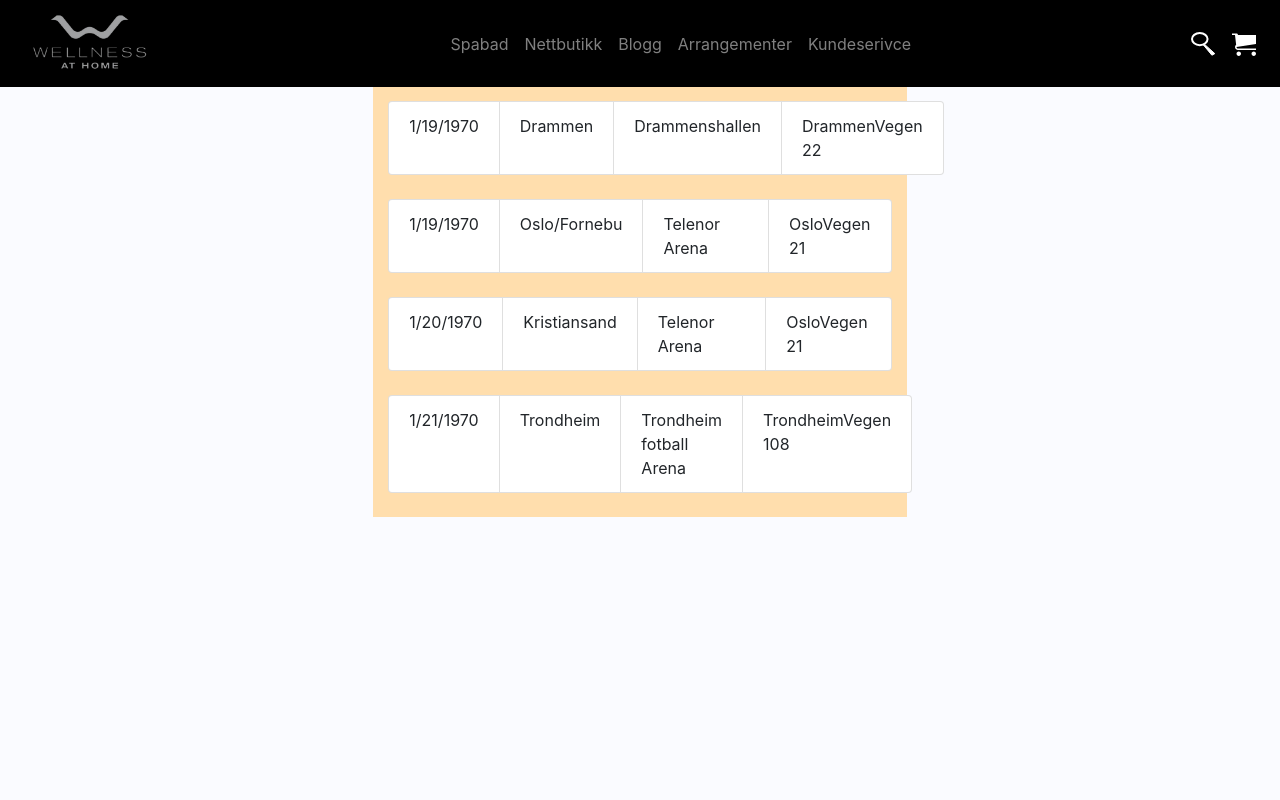
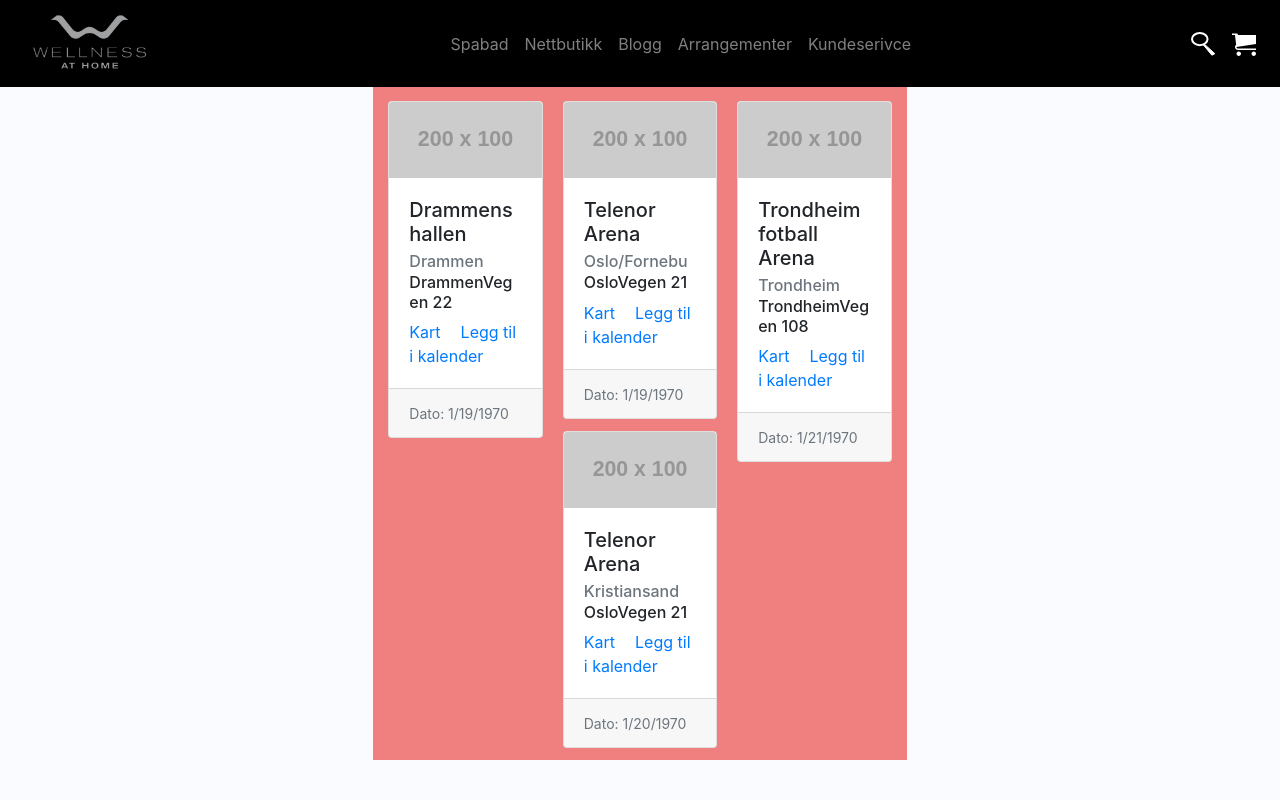
Before and after one commit to frikoPro/wellness-at-home, a React (Create React App) app in the folder client/: page /Arrangementer in a window 1280 px wide. Shown: the top 800 px of the page. Built offline with nearby package versions, Linux system fonts and the light colour scheme.

Commit message:
iFrame is sucks and I will never fix this problem

```diff
--- a/client/public/index.html
+++ b/client/public/index.html
@@ -39,5 +39,35 @@
       To begin the development, run `npm start` or `yarn start`.
       To create a production bundle, use `npm run build` or `yarn build`.
 	-->
+
+<!--		<script type="application/javascript">-->
+
+<!--			function resizeIFrameToFitContent( iFrame ) {-->
+
+<!--				iFrame.width  = iFrame.contentWindow.document.body.scrollWidth;-->
+<!--				iFrame.height = iFrame.contentWindow.document.body.scrollHeight;-->
+<!--			}-->
+
+<!--			window.addEventListener('DOMContentLoaded', function(e) {-->
+
+<!--				var iFrame = document.getElementById( 'iFrame1' );-->
+<!--				resizeIFrameToFitContent( iFrame );-->
+
+<!--				// or, to resize all iframes:-->
+<!--				var iframes = document.querySelectorAll("iframe");-->
+<!--				for( var i = 0; i < iframes.length; i++) {-->
+<!--					resizeIFrameToFitContent( iframes[i] );-->
+<!--				}-->
+<!--			} );-->
+
+<!--		</script>-->
+		<div id="fb-root"></div>
+		<script
+				async
+				defer
+				crossorigin="anonymous"
+				src="https://connect.facebook.net/en_US/sdk.js#xfbml=1&version=v9.0"
+				nonce="1SUThgqr"
+		></script>
 	</body>
 </html>
--- a/client/src/views/bloggPage/Blogg.js
+++ b/client/src/views/bloggPage/Blogg.js
@@ -1,6 +1,7 @@
 import React, {useEffect, useState} from 'react';
-import {Facebook} from 'reactjs-social-embed';
 import {Row} from "react-bootstrap";
+import ReactDOM from 'react-dom'
+
 const axios = require('axios');
 
 const Blogg = () => {
@@ -12,22 +13,65 @@ const Blogg = () => {
     useEffect(() => {
         axios.get(url).then((response) => setFbData(response.data.data));
     }, [url]);
-//       style={{margin: '5px', padding: '5px', width: 800, height: 680}}>
+//       style={{margin: '5px', padding: '5px', width: 800, height: 680}}> style={{paddingTop: 40}}
+
+    const facebookEl = (postID: string) => {
+        const url = `https://www.facebook.com/102417811874407/posts/${postID}&adapt_container_width=true`
+        const iframeBase = 'https://www.facebook.com/plugins/post.php?href=';
+        const iframeSrc = `${iframeBase}${url}`;
+        const element = <iframe
+            style={{
+                marginTop: 40,
+                //width: 400,
+                overflow: "hidden", maxHeight: 700
+            }}
+            src={iframeSrc}
+            scrolling="no"
+            frameBorder={0}
+            width="100%"
+       />
+
+
+
+       // const obj = document.body.getElementsByTagName("iframe")
+        //console.log([...obj])
+        return element
+    }
     return (
         <>
             {fbData.map((post) => (
-                <div style={{paddingTop: 40}}
-                     className="col-lg-5 col-md-5 col-sm-5 container justify-content-center">
-                    <Row>
-                            <Facebook type="post"
-                                      width="800px"
-                                      height="680"
-                                      url={`https://www.facebook.com/102417811874407/posts/${post.id.split("_")[1]}`} />
-                    </Row>
-                </div>
-            )
+                    <div
+                        key={post.id}
+                        style={{
+                            maxWidth: 640, overflow: 'auto',
+                        }}
+                        className="col-lg-5 col-md-5 col-sm-5 container justify-content-center ">
+
+
+                        <Row style={{
+                            overflow: "auto", textAlign: "center",
+
+                            display: "inline-block"
+                        }}>
+                            {facebookEl(post.id.split("_")[1])}
+                        </Row>
+                    </div>
+                )
             )}
         </>
     );
 };
 export default Blogg;
+
+class SmartIFrame extends React.Component {
+    render() {
+        return <iframe srcDoc={this.props.srcDoc}
+                       scrolling="no"
+                       frameBorder={0}
+                       width="100%"
+                       onLoad = {e => setTimeout(() => {
+                           const obj = ReactDOM.findDOMNode(this);
+                           obj.style.height = obj.contentWindow.document.body.scrollHeight + 'px';
+                       }, 50)}/>
+    }
+}
--- a/client/src/views/eventsPage/Events.js
+++ b/client/src/views/eventsPage/Events.js
@@ -1,9 +1,10 @@
 import React from 'react';
-import {Card, ListGroup, Row} from "react-bootstrap";
+import {Card, CardColumns, CardDeck, ListGroup, Row, Table} from "react-bootstrap";
 
 
 const Events = () => {
 let time;
+//todo: legg til bilder i arrayet
 const eventsData = [
         {
             date: 1618054898,
@@ -37,20 +38,26 @@ const eventsData = [
 // border="primary" style={{marginTop: 40}}
     return (
         <>
-            <div style={{paddingTop: 40, backgroundColor: "navajowhite"}}
+            <div style={{paddingTop: 40, backgroundColor: "lightcoral"}}
                  className="col-lg-5 col-md-5 col-sm-5 container justify-content-center">
+                <CardColumns>
             {eventsData.map((event, index) => (
-                <>
-                    <ListGroup  horizontal={'xl'}>
-                        <ListGroup.Item>{time = new Date(event.date).toLocaleDateString("en-US")}</ListGroup.Item>
-                        <ListGroup.Item>{event.City}</ListGroup.Item>
-                        <ListGroup.Item>{event.Location}</ListGroup.Item>
-                        <ListGroup.Item>{event.Address}</ListGroup.Item>
-                    </ListGroup>
-                    <br />
-                </>
+                <Card>
+                    <Card.Img variant="top" src="https://via.placeholder.com/200x100" />
+                    <Card.Body>
+                        <Card.Title>{event.Location}</Card.Title>
+                        <Card.Subtitle className="mb-2 text-muted">{event.City}</Card.Subtitle>
+                        <Card.Subtitle className="mb-2">{event.Address}</Card.Subtitle>
+                        <Card.Link href="#">Kart</Card.Link>
+                        <Card.Link href="#">Legg til i kalender</Card.Link>
+                    </Card.Body>
+                    <Card.Footer>
+                        <small className="text-muted">Dato: {time = new Date(event.date).toLocaleDateString("en-US")}</small>
+                    </Card.Footer>
+                </Card>
                 )
             )}
+            </CardColumns>
             </div>
         </>
     );
```
